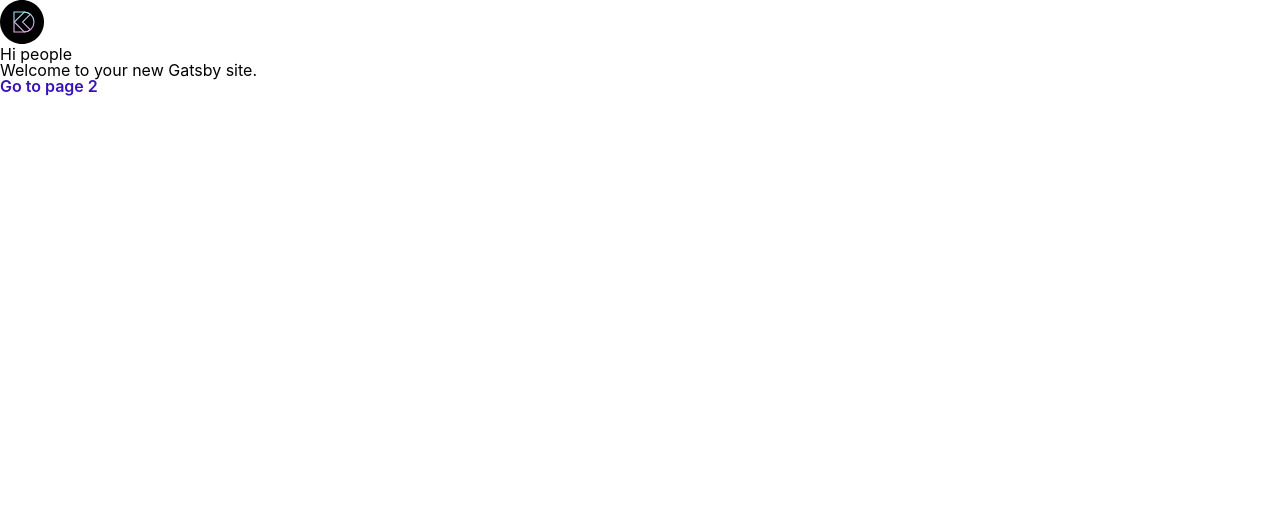
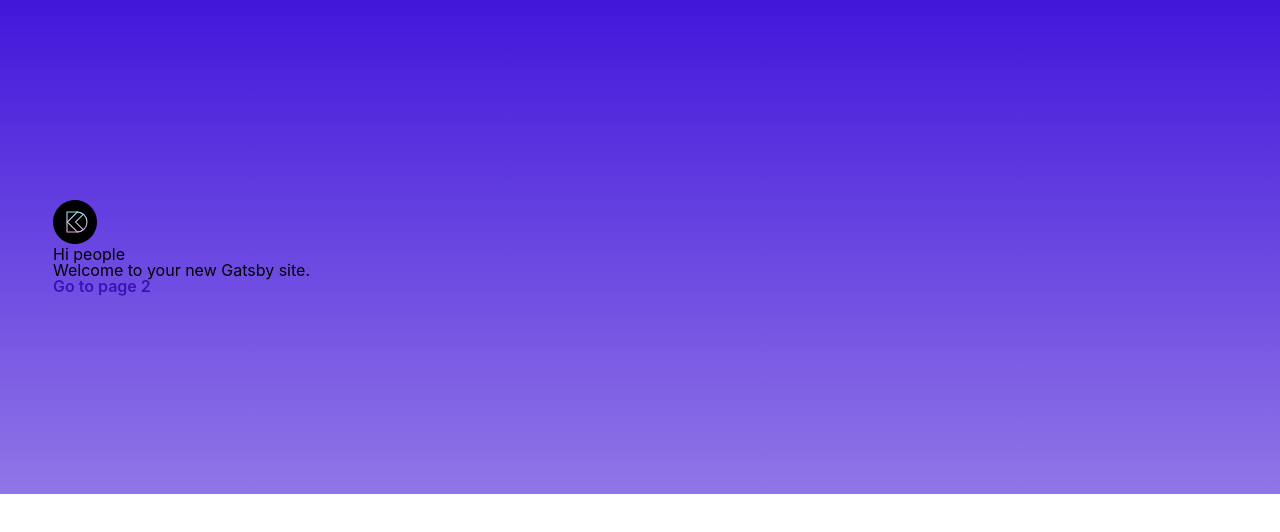
Before and after one commit to flores-o/designcodeweb, a Gatsby site: page / in a window 1280 px wide. Built offline with nearby package versions, Linux system fonts and the light colour scheme; Gatsby itself is replaced by a stand-in of ours.

Commit message:
added Wrapper, ContentWrapper, TextWrapper components

```diff
--- a/package.json
+++ b/package.json
@@ -14,7 +14,8 @@
     "prop-types": "^15.7.2",
     "react": "^16.12.0",
     "react-dom": "^16.12.0",
-    "react-helmet": "^6.1.0"
+    "react-helmet": "^6.1.0",
+    "styled-components": "^5.3.5"
   },
   "devDependencies": {
     "prettier": "2.1.2"
--- a/src/components/layout/sections/HeroSection.js
+++ b/src/components/layout/sections/HeroSection.js
@@ -1,17 +1,37 @@
 import React from "react"
-import {Link} from "gatsby"
+import { Link } from "gatsby"
+import styled from "styled-components"
 
 function HeroSection() {
-  return(
+  return (
     <>
+      <Wrapper>
+        <ContentWrapper>
+          <TextWrapper>
             <img src="/images/logos/logo.svg" alt="logo" />
             <h1>Hi people</h1>
             <p>
               Welcome to your new Gatsby site.
             </p>
+          </TextWrapper>
           <Link to="/page-2/"> Go to page 2 </Link> <br />
+        </ContentWrapper>
+      </Wrapper>
     </>
   )
 }
 
+const Wrapper = styled.div`
+background: linear-gradient(180deg,
+  #4316DB 0%,
+  #9076E7 100%);`
+
+const ContentWrapper = styled.div`
+	max-width: 1234px;
+	padding: 200px 30px;
+	margin: 0 auto;
+`
+const TextWrapper = styled.div`
+  max-width: 360px;
+`
 export default HeroSection
--- a/src/pages/index.js
+++ b/src/pages/index.js
@@ -7,7 +7,7 @@ function IndexPage() {
   return (
     <Layout>
       <SEO title="Home" />
-      <HeroSection/>
+      <HeroSection />
     </Layout>
   )
 }
```
Also changed, not shown: 1 other file. Lines whose indentation alone changed are shown as unchanged.
